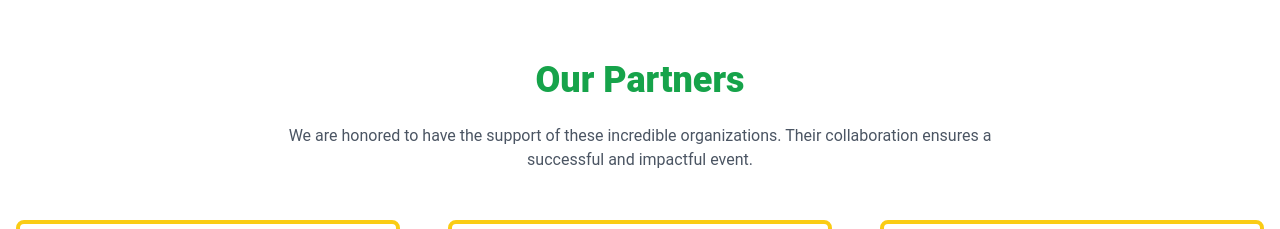
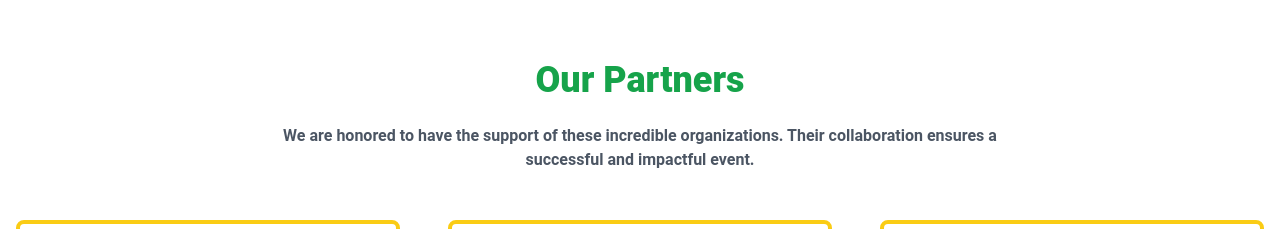
Before and after one commit to Phxpipxt/wmhc-2025-web, a plain HTML site: page asbgv-wmhc-web/index.html in a window 1280 px wide. Shown: the part 1780-2009 px from the top of the page. Drawn offline with nearby package versions, Linux system fonts and the light colour scheme; a web font is replaced by a local one.

Commit message:
update calendar and index page btn

```diff
--- a/asbgv-wmhc-web/index.html
+++ b/asbgv-wmhc-web/index.html
@@ -161,7 +161,7 @@
 
   <section class="container mx-auto px-4 py-16">
     <h1 class="text-4xl font-extrabold text-green-600 mb-6 text-center">Our Partners</h1>
-    <p class="text-gray-600 text-center mb-12 max-w-3xl mx-auto">
+    <p class="text-gray-600 text-center mb-12 max-w-3xl mx-auto font-semibold">
       We are honored to have the support of these incredible organizations. Their collaboration ensures a successful and
       impactful event.
     </p>
```
Also changed, not shown: asbgv-wmhc-web/calendar.html (+1 -1 lines).
